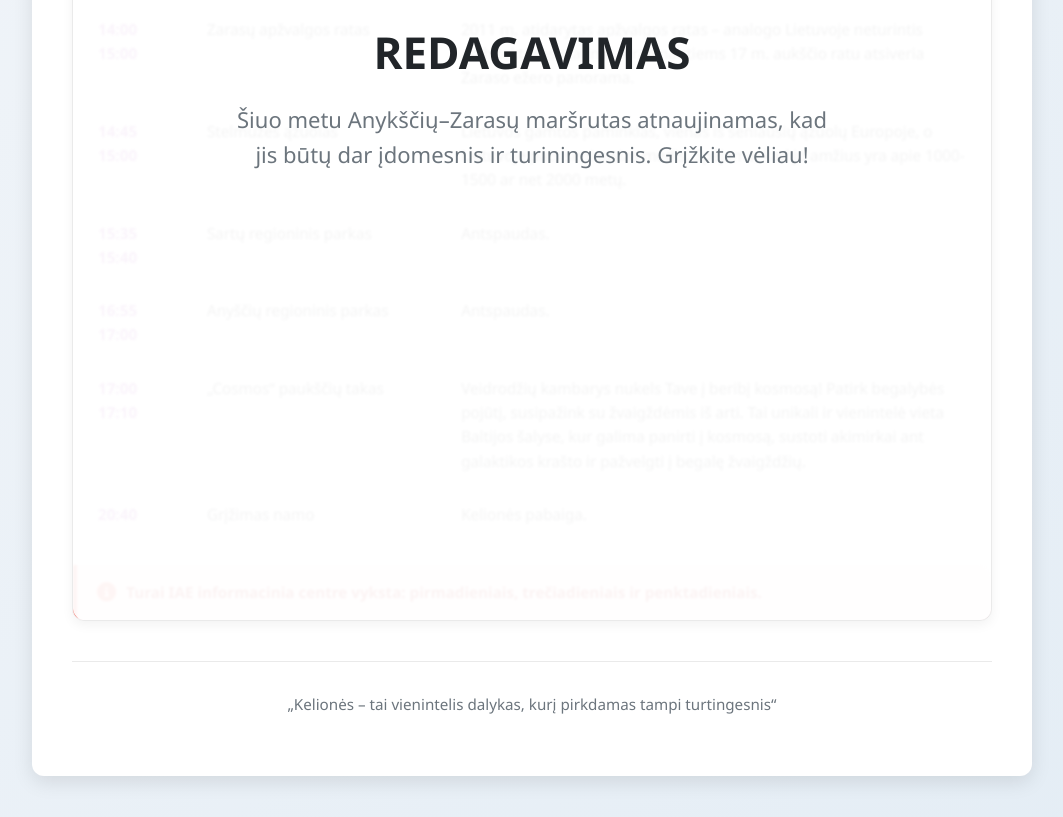
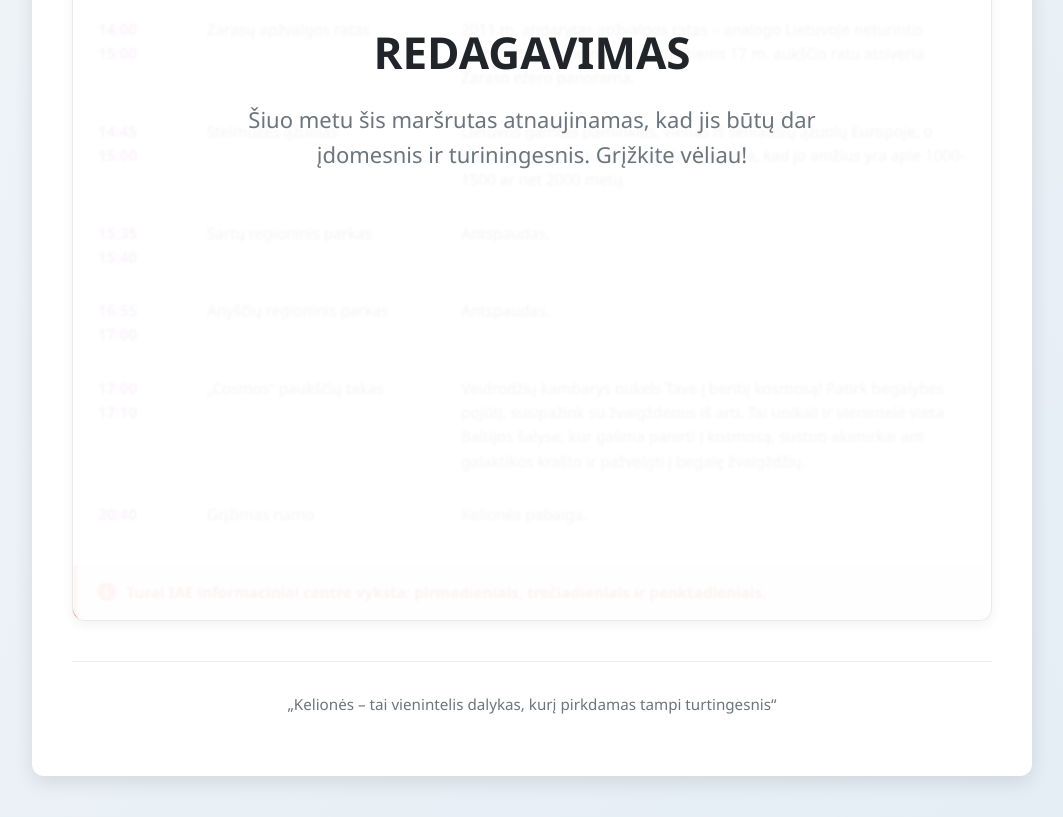
Before and after one commit to mrpancakeprince/mrpancakeprince.github.io, a plain HTML site: page index.html in a window 1280 px wide. Shown: the part 1119-1936 px from the top of the page, without its empty margins (108-1171 px from the left). Drawn offline with Linux system fonts and the light colour scheme.

Commit message:
Update index.html

```diff
--- a/index.html
+++ b/index.html
@@ -782,12 +782,12 @@
                                 </div>
                                 <h3 class="construction-title">REDAGAVIMAS</h3>
                                 <p class="construction-message">
-                                    Šiuo metu Anykščių–Zarasų maršrutas atnaujinamas, kad jis būtų dar įdomesnis ir
+                                    Šiuo metu šis maršrutas atnaujinamas, kad jis būtų dar įdomesnis ir
                                     turiningesnis. Grįžkite vėliau!
                                 </p>
                             </div>
                         </div>
-                        <div class="route-info" style="opacity: 7000; filter: blur(1px);">
+                        <div class="route-info" style="opacity: 7000; filter: blur(0.9px);">
                             <div class="table-container">
                                 <table>
                                     <thead>
@@ -874,7 +874,7 @@
                                 </table>
                             </div>
                             <div class="warning-note"><i class="fas fa-info-circle"></i>
-                                <div>Turai IAE informacinia centre vyksta: pirmadieniais, trečiadieniais ir penktadieniais.</div>
+                                <div>Turai IAE informaciniai centre vyksta: pirmadieniais, trečiadieniais ir penktadieniais.</div>
                             </div>
                         </div>
                     </div>
```
